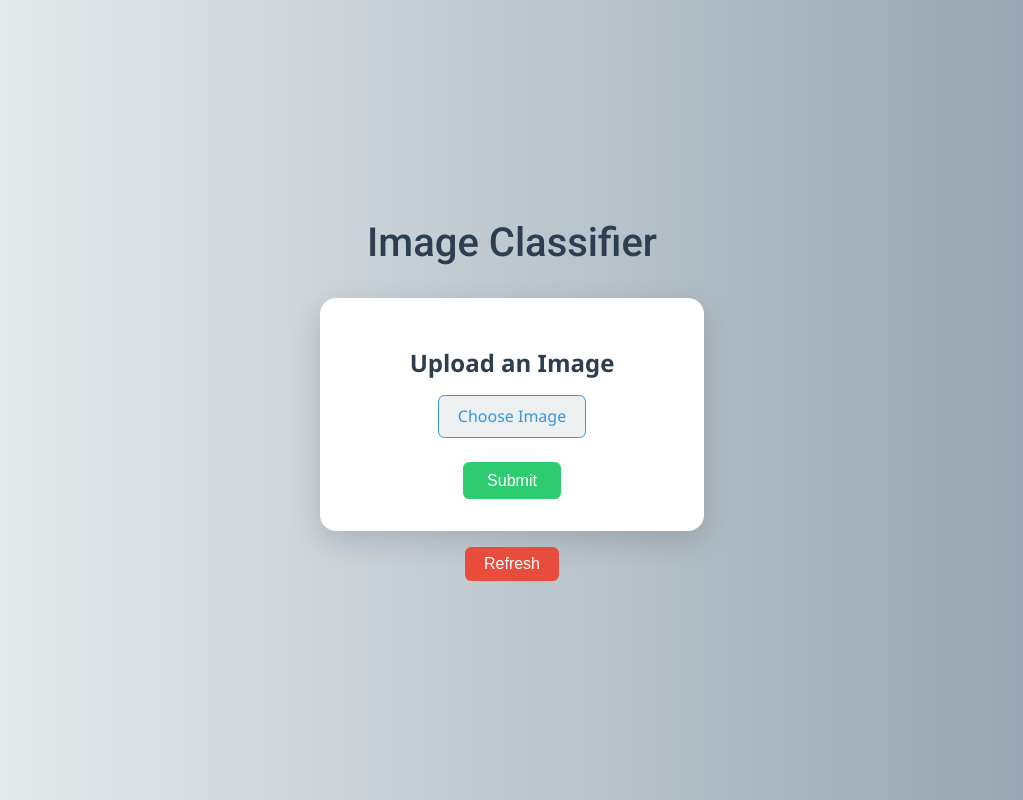
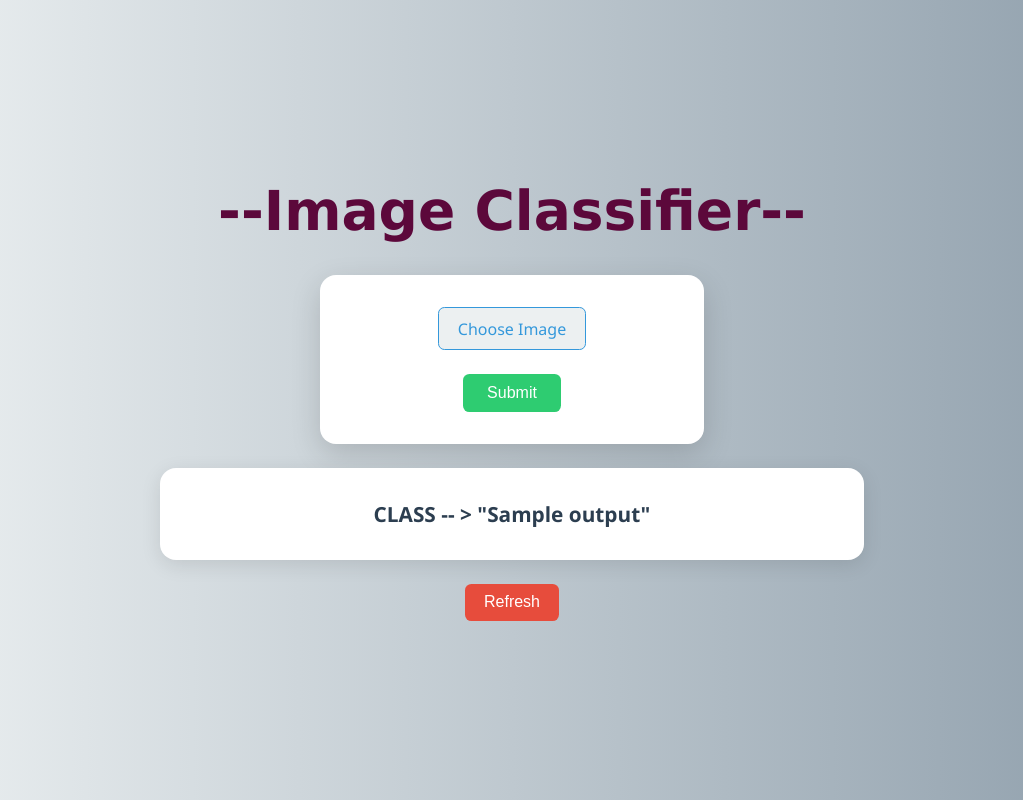
Before and after one commit to sathwikmethari/Wastage_EtE, a Flask app: template app/templates/home.html in a window 1280 px wide. Shown: the whole page, without its empty margins (128-1151 px from the left). Run offline with Flask 3, Linux system fonts and the light colour scheme; the template is opened without the code that fills it: most values are stand-ins (such as "Sample title", 1, 10 or a date in 2020).

Commit message:
minor updation

```diff
--- a/app/application.py
+++ b/app/application.py
@@ -6,10 +6,11 @@ from pipeline.predict_pipeline import Prediction
 
 
 app=Flask(__name__)
-@app.route('/',methods=['GET','POST'])
+@app.route('/upload',methods=['GET','POST'])
 def predict_final():
-    image = request.files.get('image')
-    if image:
+    output=''
+    if request.method=='POST':
+        image = request.files.get('image')
         predictor=Prediction()
         img = Image.open(image.stream).convert('RGB')
         output=predictor.predict(img)
--- a/app/templates/home.html
+++ b/app/templates/home.html
@@ -17,26 +17,22 @@
       flex-direction: column;
     }
     .header {
-      font-family: 'Roboto', sans-serif;
-      font-size: 2.5rem;
-      color: #2c3e50;
+      font-family: 'Verdana', sans-serif;
+      font-size: 55px;
+      color: #5c083b;
       margin-bottom: 2rem;
-      font-weight: 500;
+      font-weight: 1000;
     }
-    form.upload-form {
+    .box {
       background: #ffffff;
       padding: 2rem;
       border-radius: 1rem;
       box-shadow: 0 10px 30px rgba(0, 0, 0, 0.15);
       text-align: center;
       width: 320px;
+      margin-bottom: 1.5rem;
     }
-    form.upload-form h1 {
-      font-size: 1.5rem;
-      margin-bottom: 1rem;
-      color: #2c3e50;
-    }
-    form.upload-form input[type="file"] {
+    .box input[type="file"] {
       display: none;
     }
     .custom-file-upload {
@@ -55,7 +51,7 @@
       background: #3498db;
       color: white;
     }
-    .upload-form button {
+    .box button {
       padding: 0.6rem 1.5rem;
       font-size: 1rem;
       background-color: #2ecc71;
@@ -66,28 +62,23 @@
       transition: background 0.3s;
       margin-top: 0.5rem;
     }
-    .upload-form button:hover {
+    .box button:hover {
       background-color: #27ae60;
     }
-    .preview-box {
-      display: none;
-      margin-top: 2rem;
+    .info-box {
+      background: #ffffff;
+      padding: 2rem;
+      border-radius: 1rem;
+      box-shadow: 0 5px 20px rgba(0, 0, 0, 0.1);
+      text-align: center;
+      font-size: 1.3rem;
+      font-weight: 1000;
+      color: #2c3e50;
       width: 50vw;
-      background: #ffffff;
-      border-radius: 0.8rem;
-      box-shadow: 0 5px 20px rgba(0, 0, 0, 0.1);
-      padding: 2rem;
-      text-align: center;
-      font-size: 1.5rem;
-      font-weight: 500;
-      color: #2c3e50;
-    }
-    .preview-box.show {
-      display: block;
+      margin-bottom: 1.5rem;
     }
     .refresh-btn {
-      margin-top: 1rem;
-      padding: 0.5rem 1.2rem;
+      padding: 0.6rem 1.2rem;
       font-size: 1rem;
       background-color: #e74c3c;
       color: white;
@@ -102,9 +93,9 @@
   </style>
 </head>
 <body>
-  <div class="header">Image Classifier</div>
-  <form class="upload-form" id="imageForm" method="POST" action="/" enctype="multipart/form-data">
-    <h1>Upload an Image</h1>
+  <div class="header">--Image Classifier--</div>
+
+  <form class="box" action="/upload" method="post" enctype="multipart/form-data">
     <label for="imageUpload" class="custom-file-upload">
       Choose Image
     </label>
@@ -113,28 +104,12 @@
     <button type="submit">Submit</button>
   </form>
 
-  <div class="preview-box" id="previewBox">
-    CLASS:"{{output}}"
+  <div class="info-box">
+    CLASS -- >  "{{output if output}}"
   </div>
 
-  <button class="refresh-btn" onclick="window.location.reload();">Refresh</button>
-
-  <script>
-    const imageForm = document.getElementById('imageForm');
-    const previewBox = document.getElementById('previewBox');
-
-    imageForm.addEventListener('submit', function(event) {
-      const imageInput = document.getElementById('imageUpload');
-      const file = imageInput.files[0];
-      if (!file || !file.type.startsWith('image/')) {
-        alert('Please select a valid image file.');
-        event.preventDefault();
-        return;
-      }
-      // Show the preview box and keep it displayed
-      previewBox.classList.add('show');
-      // Do not hide it again (previous version used setTimeout or similar)
-    });
-  </script>
+  <form method="get" action="/upload">
+    <button class="refresh-btn" type="submit">Refresh</button>
+  </form>
 </body>
 </html>
--- a/src/utils.py
+++ b/src/utils.py
@@ -232,11 +232,7 @@ def model_loader(classes,device):
     output_shape = len(classes)
     inputs=model.fc.in_features
     # Recreate the classifier layer and seed it to the target device
-    model.classifier = torch.nn.Sequential(
-    torch.nn.Dropout(p=0.5, inplace=True),
-    torch.nn.Linear(in_features=inputs,
-                    out_features=output_shape, # same number of output units as our number of classes
-                    bias=True)).to(device)
+    model.fc = torch.nn.Linear(inputs, output_shape).to(device)
 
     return model
 
```
Also changed, not shown: pipeline/predict_pipeline.py (+21 -12 lines), src/components/data_loader.py (+7 -8 lines), src/components/model_trainer_tester.py (+17 -17 lines), 1 other file.
